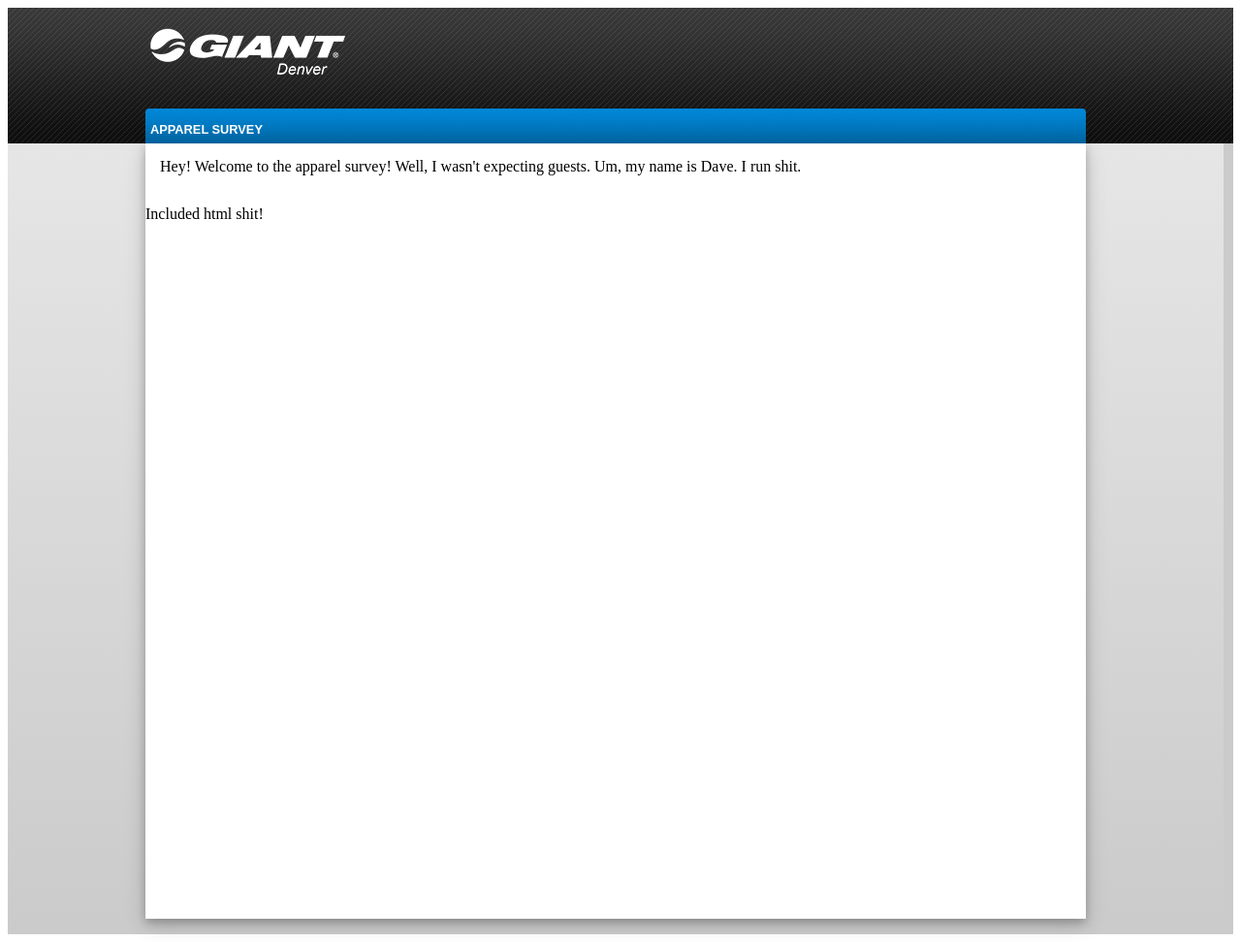
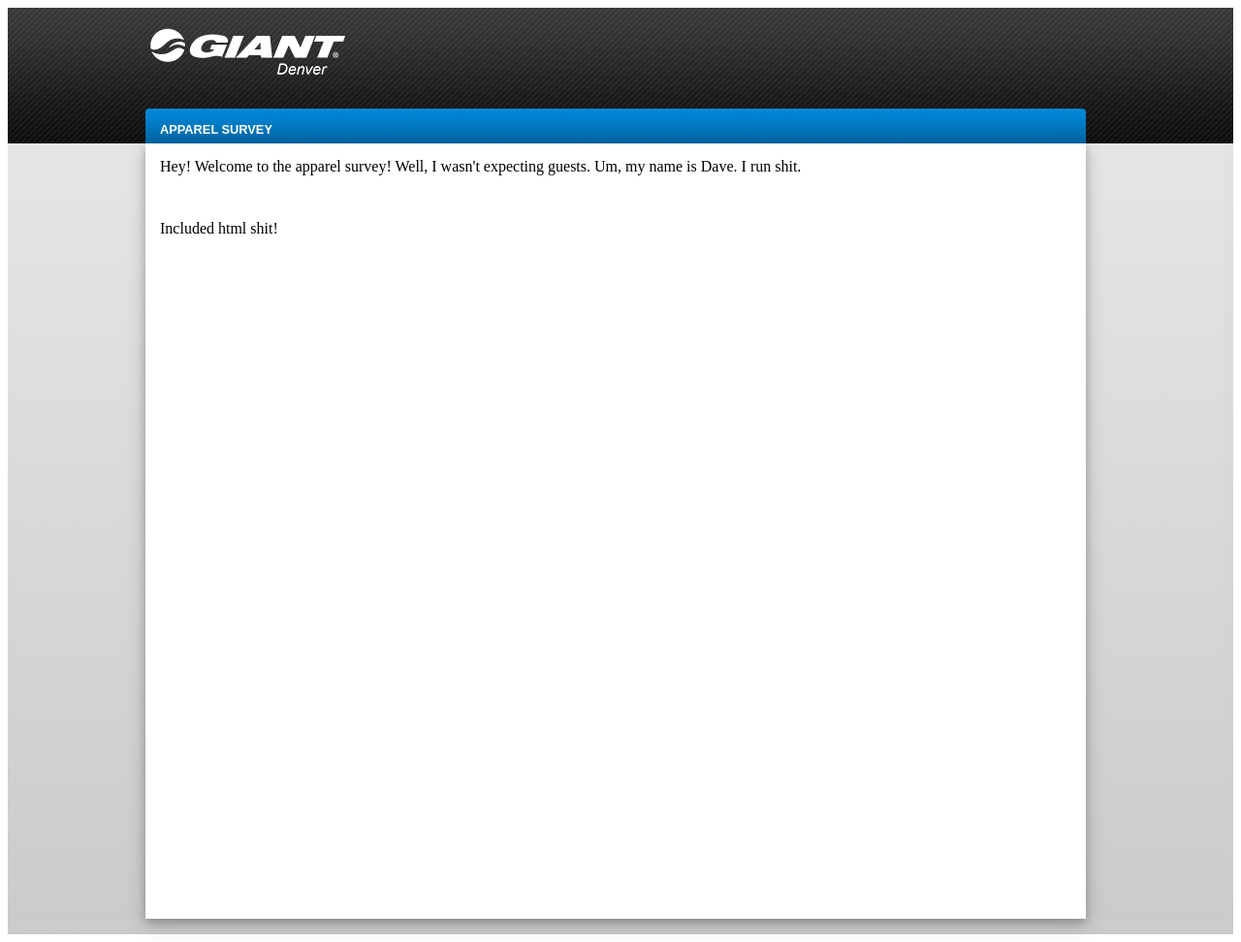
Before and after one commit to THEdavehogue/apparel-survey, a Django app: page /survey/ in a window 1280 px wide. Shown: the whole page at 97% size. Run offline with Django 3.2, Linux system fonts and the light colour scheme; some web fonts are replaced.

Commit message:
update some formatting

```diff
--- a/survey/survey_app/templates/survey_app/header.html
+++ b/survey/survey_app/templates/survey_app/header.html
@@ -9,7 +9,7 @@
     <link rel='stylesheet' href="{% static 'css/giant-theme.css'%}" type='text/css'/>
 </head>
 
-<div style="background: #cbcbcb">
+<div style="background: #cbcbcb; background: linear-gradient(#e6e6e6, #cbcbcb">
     <header>
 		<div id="custom-logo">
         	<a href="http://www.giantdenver.com/en-us/">
@@ -17,7 +17,7 @@
         	</a>
 		</div>
 		<div id="menu-and-search">
-			<p style="color:#FFFFFF"; >APPAREL SURVEY</p>
+			<p style="color:#FFFFFF; padding-left: 10px"; >APPAREL SURVEY</p>
 		</div>
     </header>
 	<div id="main" class="main-store-home">
--- a/survey/survey_app/templates/survey_app/includes/html_snippet.html
+++ b/survey/survey_app/templates/survey_app/includes/html_snippet.html
@@ -1,5 +1,5 @@
 {% block content %}
 
-<p>Included html shit!</p>
+<p class='text'>Included html shit!</p>
 
 {% endblock %}
```
